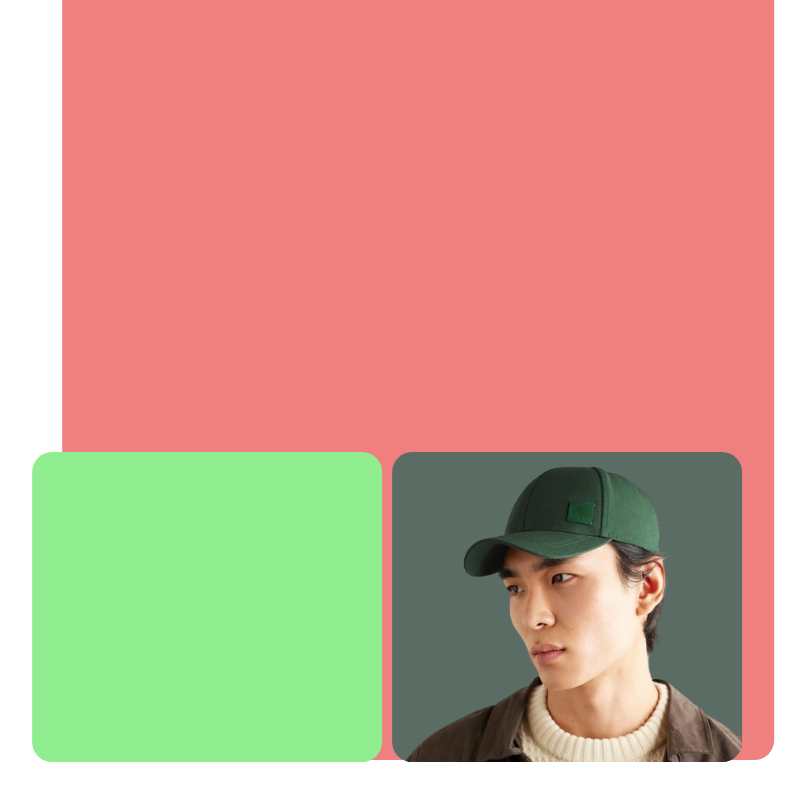
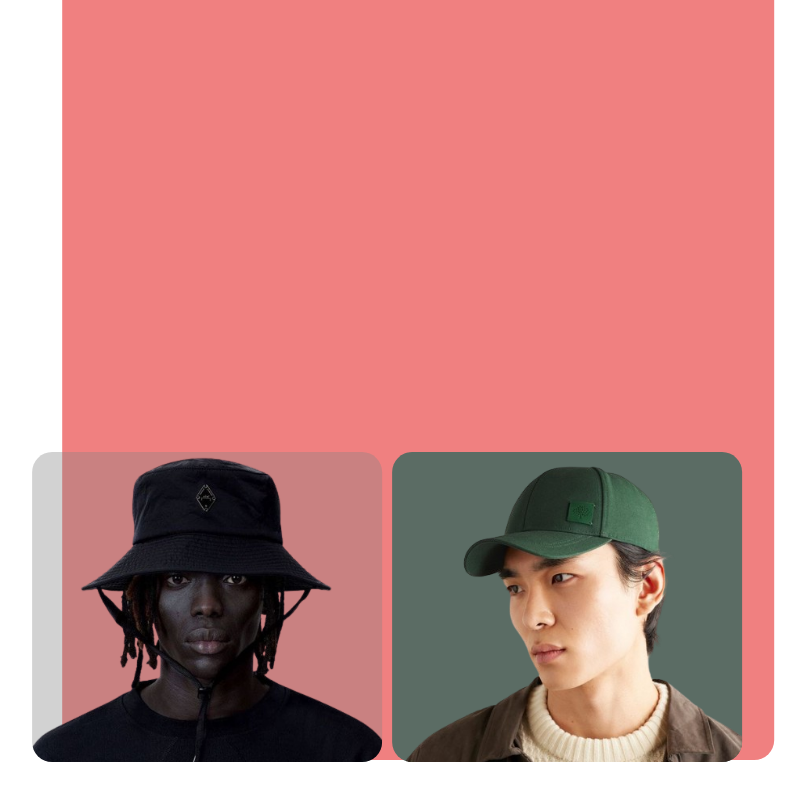
Before and after one commit to ThalyssonEmanoel/Front-end-Marcos, a plain HTML site: page terceiro/index.html in a window 1280 px wide. Shown: the part 1009-1809 px from the top of the page, without its empty margins (101-907 px from the left). Drawn offline with Linux system fonts and the light colour scheme; a web font is replaced by a local one.

Commit message:
Adicionei a imagem do cara de bucket

```diff
--- a/terceiro/index.html
+++ b/terceiro/index.html
@@ -170,8 +170,8 @@
         <div class="quadrado-grande"></div>
     </div>
     <div class="container2">
-        <div class="quadrado-pequeno">
-
+        <div class="quadrado-pequeno" style="background-color:var(--cor-cinza-invi)">
+            <img src="Assets/images/bucket.png" alt="Japa" style="width: 100%; height: 100%; object-fit: cover; object-position: top; border-radius: 20px;">
         </div>
         <div class="quadrado-pequeno" style="background-color: #5B6C64;">
             <img src="Assets/images/japa.png" alt="Japa" style="width: 100%; height: 100%; object-fit: cover; object-position: top; border-radius: 20px;">
```
Also changed, not shown: terceiro/Assets/images/bucket.png (added).
